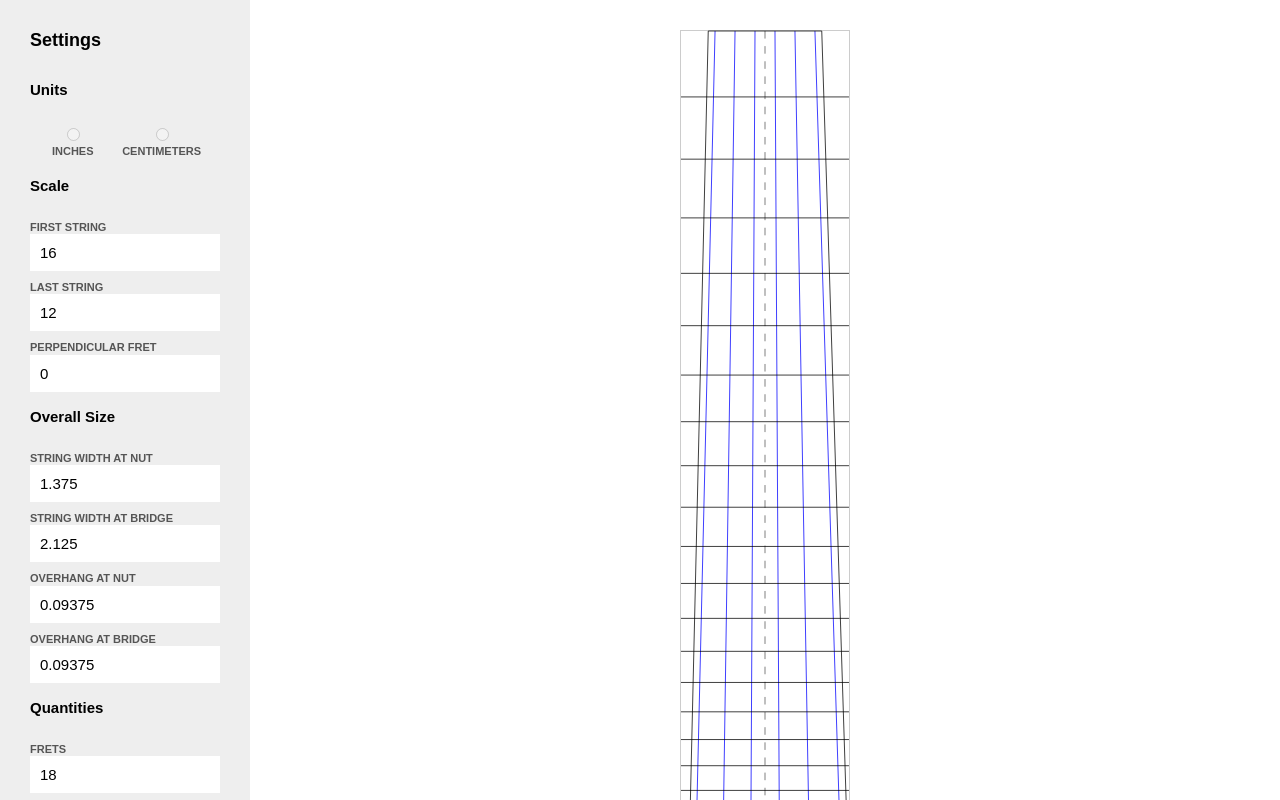
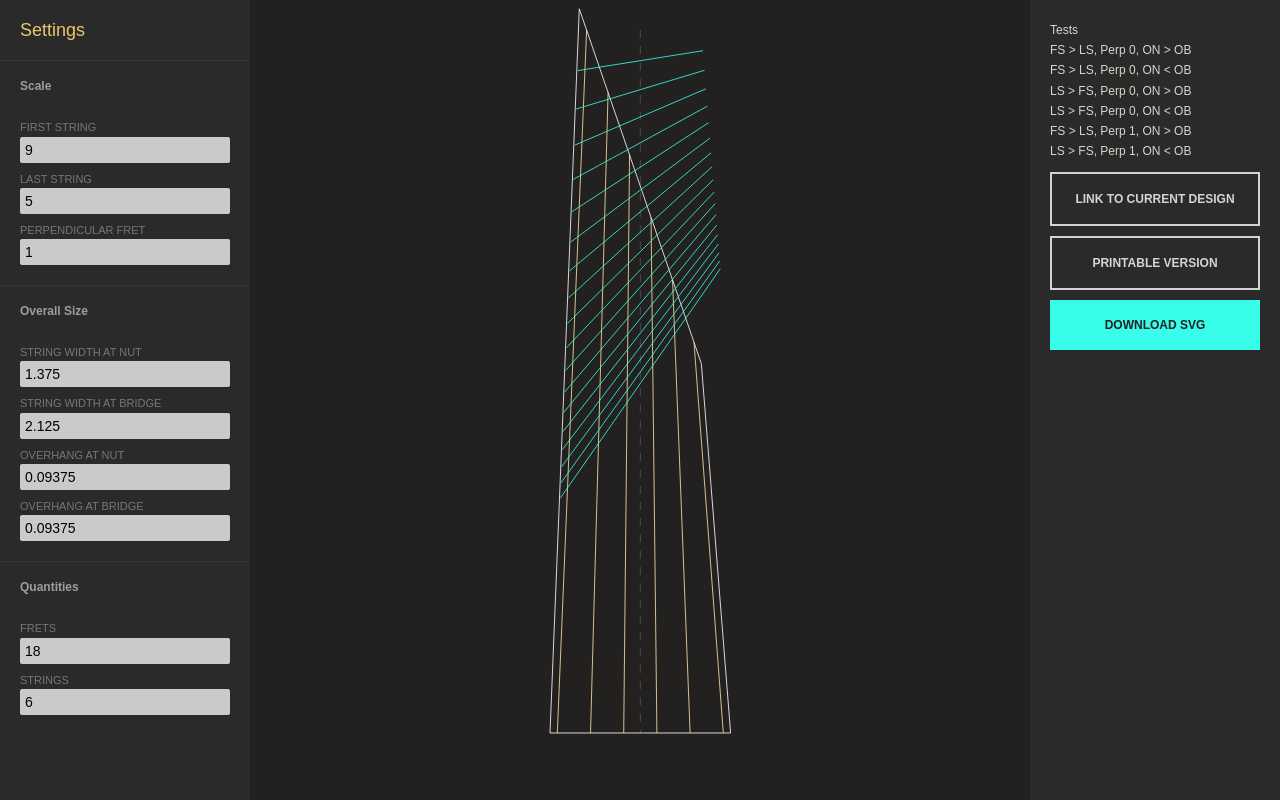
Before and after one commit to kthornbloom/FretGen, a plain HTML site: page index.html in a window 1280 px wide. Drawn offline with Linux system fonts and the light colour scheme.

Commit message:
style & frets
Frets aaaaaaaaaaaaaaalmost done. Style updates

```diff
--- a/css/stylesheet.css
+++ b/css/stylesheet.css
@@ -6,27 +6,56 @@
 	max-width: 100%;
 }
 
-.settings {
-	background: #eee;
-	padding:30px;
+.left-sidebar, .right-sidebar {
+	background: #292A29;
+	color:#D8D6C9;
+	padding:20px;
 	width:250px;
 	font-size:12px;
 	overflow:auto;
 }
+/* Track */
+::-webkit-scrollbar {
+    width: 9px;
+}
+::-webkit-scrollbar-track {
+}
 
-.settings h1 {
+/* Handle */
+::-webkit-scrollbar-thumb {
+    -webkit-border-radius: 10px;
+    border-radius: 10px;
+    background: transparent;
+    box-shadow:inset 0 0 0 2px #292A29;
+    opacity: 0;
+    transition:.15s;
+}
+
+::-webkit-scrollbar-thumb:hover {
+    -webkit-border-radius: 10px;
+    border-radius: 10px;
+    background: #666;
+    box-shadow:inset 0 0 0 2px #292A29;
+    cursor: pointer;
+    opacity: 1;
+}
+
+.left-sidebar h1 {
 	font-size:1.5em;
-	font-weight: bold;
-	padding: 15px 0;
+	color:#e8c96e;
+	padding: 15px 0 0 0;
+	margin:0;
 }
-.settings h1:first-of-type {
+.left-sidebar h1:first-of-type {
 	padding-top:0;
 }
 
-.settings h2 {
+.left-sidebar h2 {
 	font-weight: bold;
-	font-size:1.25em;
-	padding:15px 0;
+	padding:15px 20px;
+	border-top:1px solid rgba(255,255,255,.05);
+	margin:20px -20px 0 -20px;
+	color:#9e9e9e;
 }
 
 .result {
@@ -34,7 +63,8 @@
 	padding:30px;
 	text-align: center;
 	flex-grow:1;
-	background:#fff;
+	background:#232120;
+	transition:background .2s;
 	/*-webkit-filter:invert(1);*/
 }
 
@@ -45,10 +75,9 @@ label, input {
 label {
 	text-transform: uppercase;
 	font-size:11px;
-	font-weight: bold;
-	color:#555;
+	color:#777;
 	line-height: 1.2em;
-	padding-top:10px;
+	padding:10px 0 2px 0;
 }
 
 .half-width {
@@ -61,32 +90,68 @@ label {
 }
 input[type="text"], input[type="number"] {
 	width:100%;
-	padding:10px;
+	padding:5px;
 	outline: none;
 	border:none;
-	background:#fff;
+	background:rgba(255,255,255,.75);
 	transition:.15s;
-	font-size:15px;
+	border-radius:2px;
+	font-size:14px;
+}
+
+input[type="text"]:hover, input[type="number"]:hover {
+	background:rgba(255,255,255,.9);
 }
 
 input[type="text"]:focus, input[type="number"]:focus {
-	box-shadow:0 0 0 1px #444, 0 6px 10px #ccc;
+	box-shadow:0 0 0 1px #fff;
+	background:#fff;
 }
 
 input[type="text"]:required:invalid, input[type="number"]:required:invalid {
-	box-shadow:inset 0 0 0px 1px #ec5c5c;
+	background:#B33131;
+	box-shadow:0 0 0 1px #B33131;
 }
 
 input[type="radio"]:checked + label {
 	background: red!important;
 }
 
+a.button {
+	font-weight: bold;
+	text-transform: uppercase;
+	display: block;
+	margin:10px 0;
+	padding:15px;
+	text-align:center;
+	color:#222;
+}
+
+a.button-primary {
+	background:#38fdeb;
+}
+
+a.button-secondary {
+	border:2px solid rgba(255,255,255,.8);
+	color:rgba(255,255,255,.8);
+}
+
+a.button-secondary:hover {
+	border:2px solid #ffe4a8;
+	color:#ffe4a8;
+}
+
 /* Fretboard */
 
 #render {
-	border:1px solid #ccc;
-	max-width: 170px;
+	max-height:95%;
 	overflow:visible;
+	transition:.4s;
+}
+
+.problem #render {
+	opacity:.1;
+	filter: blur(2px);
 }
 
 .centerline {
@@ -94,9 +159,17 @@ input[type="radio"]:checked + label {
 }
 
 .string {
-	stroke:blue;
+	stroke:#ffe4a8;
 }
 
-.edge {
-	stroke:#555;
+.leftedge, .rightedge {
+	stroke:#fff;
 }
+
+.nut, .bridge {
+	stroke:#fff;
+}
+
+.fret {
+	stroke:#38fdeb;
+}
--- a/index.html
+++ b/index.html
@@ -16,8 +16,10 @@
 </head>
 <body>
 <div class="wrapper">
-	<div class="settings">
+	<div class="left-sidebar">
+		<form id="input">
 			<h1>Settings</h1>
+			<!--
 			<h2>Units</h2>
 				<label class="half-width">
 					<input type="radio" name="units" disabled><br>
@@ -27,37 +29,53 @@
 					<input type="radio" name="units" disabled><br>
 					Centimeters
 				</label>
+				-->
 			<h2>Scale</h2>
 				<label for="">
 					First String
 				</label>
-			<input type="number" value="16" step="0.5" required id="scale1">
+				<input type="number" value="9" step="0.5" required id="scale1">
 				<label for="">
 					Last String
 				</label>
-			<input type="number" value="12" step="0.5" required id="scale2">
+				<input type="number" value="5" step="0.5" required id="scale2">
 				<label for="">
 					Perpendicular fret
 				</label>
-			<input type="number" value="0" step="0.4" required id="perp">
+				<input type="number" value="1" max="1" step="0.001" required id="perp">
 			<h2>Overall Size</h2>
 				<label for="">String width at nut</label>
-			<input type="number" value="1.375" step="0.025" required id="swn">
+				<input type="number" value="1.375" step="any" min="0" required id="swn">
 				<label for="">String width at bridge</label>
-			<input type="number" value="2.125" step="0.025" required id="swb">
+				<input type="number" value="2.125" step="any" min="0" required id="swb">
 				<label for="">Overhang at nut</label>
-			<input type="number" value="0.09375" step="0.025" required id="son">
+				<input type="number" value="0.09375" step="any" min="0" required id="son">
 				<label for="">Overhang at bridge</label>
-			<input type="number" value="0.09375" step="0.001" required id="sob">
+				<input type="number" value="0.09375"  step="any" min="0" required id="sob">
 			<h2>Quantities</h2>
 				<label for="">Frets</label>
 				<input type="number" step="1" value="18" required id="fretcount">
 				<label for="">Strings</label>
 				<input type="number" step="1" value="6" required id="stringcount">
+			</form>
 		</div>
 		<div class="result">
 			<svg xmlns:svg="http://www.w3.org/2000/svg" xmlns="http://www.w3.org/2000/svg" viewBox="0 0 200 100"  id="render">
 			</svg>
+		</div>
+		<div class="right-sidebar">
+			<h2>Tests</h2>
+			<ul>
+				<li>FS > LS, Perp 0, ON > OB</li>
+				<li>FS > LS, Perp 0, ON < OB</li>
+				<li>LS > FS, Perp 0, ON > OB</li>
+				<li>LS > FS, Perp 0, ON < OB</li>
+				<li>FS > LS, Perp 1, ON > OB</li>
+				<li>LS > FS, Perp 1, ON < OB</li>
+			</ul>
+			<a href="#" class="button button-secondary">Link to current design</a>
+			<a href="#" class="button button-secondary">Printable Version</a>
+			<a href="#" class="button button-primary">Download SVG</a>
 		</div>
 </div>
 
--- a/js/fretgen.js
+++ b/js/fretgen.js
@@ -3,8 +3,13 @@ $(document).ready(function(){
 	/* RUN THE FUNCTION
 	==============================================================*/
 	drawFrets();
-	$(".settings input").on('change keyup paste', function () {
-		drawFrets();
+	$("#input input").on('change keyup paste', function () {
+		if ($('#input')[0].checkValidity()) {
+			drawFrets();
+			$('.problem').removeClass('problem');
+		} else {
+			$('.result').addClass('problem');
+		}
 	});
 
 	function drawFrets(){
@@ -127,20 +132,38 @@ $(document).ready(function(){
 			e = Math.abs(rightedgeX1 - rightedgeX2),
 			f = Math.sqrt(Math.pow(d, 2) + Math.pow(e, 2)),
 			// f is right sides's length,
-			leftRemainder =  (c * .943878),
+			leftRemainder =  c * .943878,
 			rightRemainder = f * .943878;
 
 		var perpOffset = perpFret * (Math.abs(c - f));
 
-/* Fret Y is currently really the distance along the hypotenuse, not the real Y */
+		for(var i = 0; i < fretCount; i++) {
+			var	lefthypotenuse = (c - leftRemainder),
+				lefthypotenuseInvert = (leftRemainder),
+				righthypotenuse = (f - rightRemainder),
+				righthypotenuseInvert = (rightRemainder);
 
-		for(var i = 0; i < fretCount; i++) {
-			var fretX1 = 0,
-				 fretY1 = (perpOffset + (c - leftRemainder)),
-				 fretX2 = width,
-				 fretY2 = (perpOffset + (c - leftRemainder));
+			if (perpFret > 0 && c < f){
+				var fretX1 = (b * lefthypotenuseInvert) / c,
+					fretY1 = (a * lefthypotenuse) / c + perpOffset,
+					fretX2 = rightedgeX1 + ((e * righthypotenuse) / f),
+					fretY2 = (d * righthypotenuse) / f ;
+			} else if (perpFret > 0 && c > f){
+				/* FIX DIS */
+				var fretX1 = (b * lefthypotenuseInvert) / c,
+					fretY1 = (a * lefthypotenuse) / c,
+					fretX2 = rightedgeX1 + ((e * righthypotenuse) / f),
+					fretY2 = (d * righthypotenuse) / f + perpFret;
+			} else if (perpFret == 0) {
+				var fretX1 = (b * lefthypotenuseInvert) / c,
+					fretY1 = (a * lefthypotenuse) / c,
+					fretX2 = rightedgeX1 + ((e * righthypotenuse) / f),
+					fretY2 = (d * righthypotenuse) / f;
+			}
+
 			$('#render').append('<line rel="'+i+'" class="fret" x1 = "'+fretX1+'" y1 = "'+fretY1+'" x2 = "'+fretX2+'" y2 = "'+fretY2+'" stroke = "black" stroke-width = "1"/>');
-			var leftRemainder = (leftRemainder * .943878);
+			var leftRemainder = (leftRemainder * .943878),
+				rightRemainder = (rightRemainder * .943878);
 		}
 
 		// Refresh dat page to update SVG
```
Lines whose indentation alone changed are shown as unchanged.
